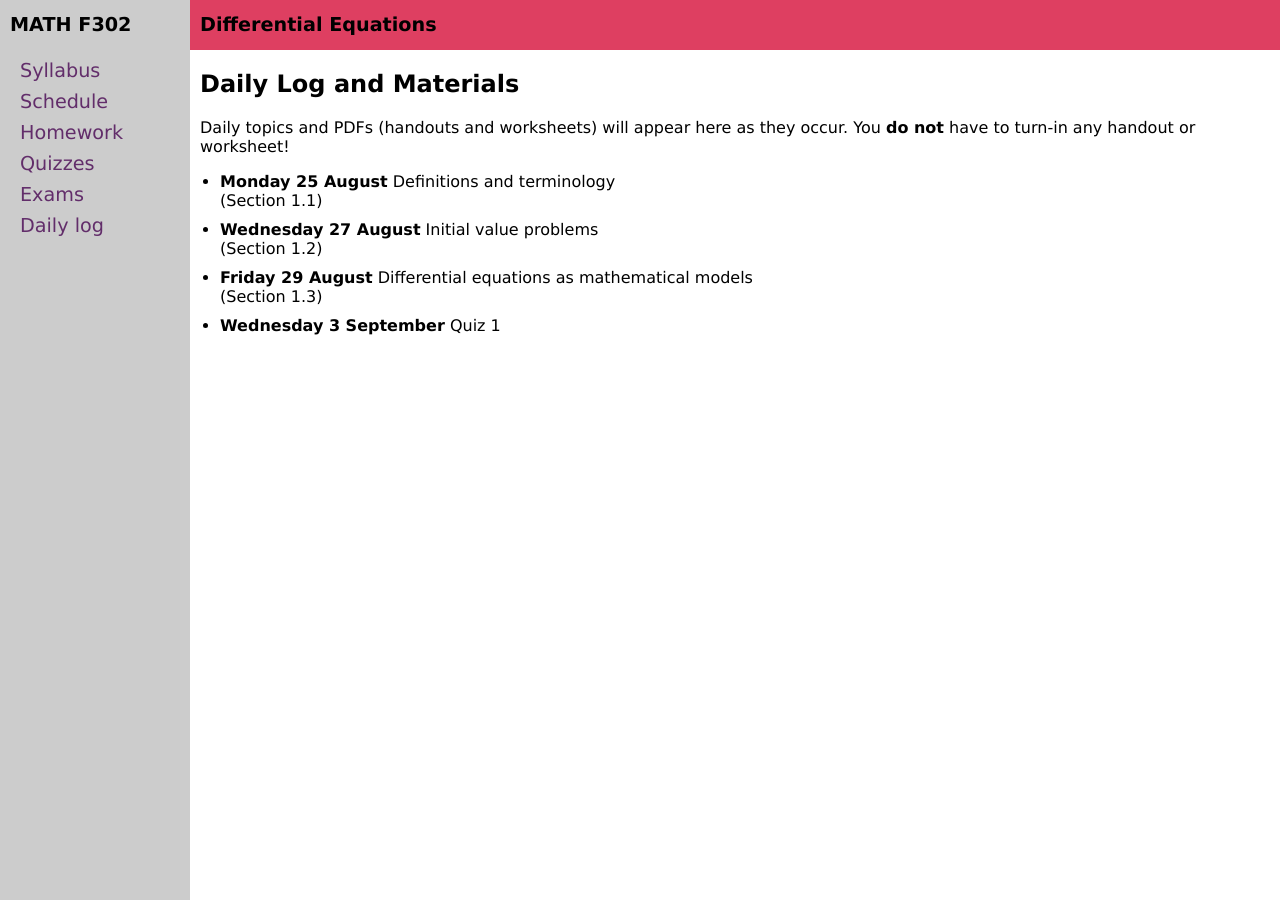
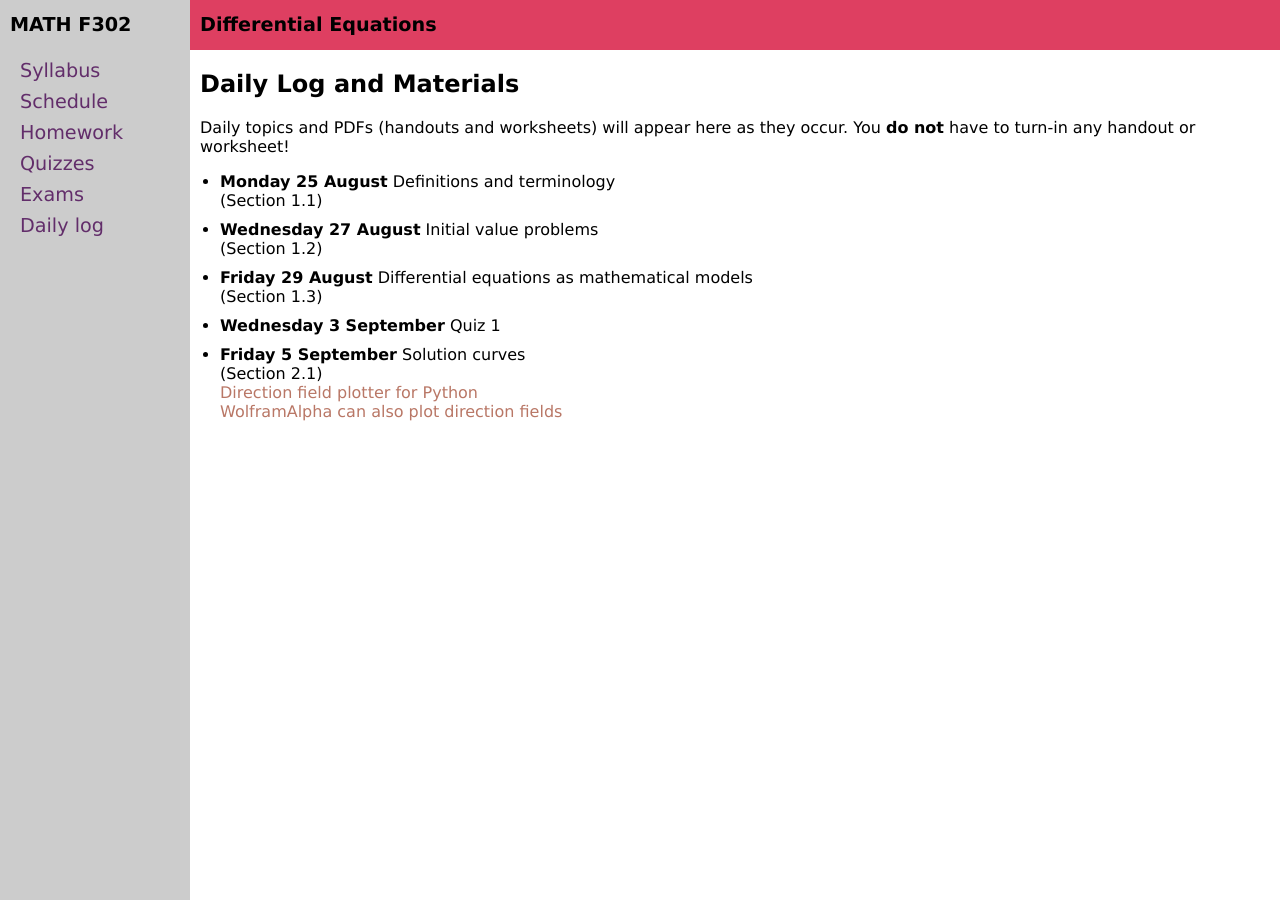
Before and after one commit to blackcurrantpi/ode, a Jekyll site: the page built from daily.md, in a window 1280 px wide. Built offline with Jekyll 4.4.1, drawn with Linux system fonts in a browser that asks for light colours.

Commit message:
add wrh2, update daily log and schedule

```diff
--- a/_data/daily.yml
+++ b/_data/daily.yml
@@ -21,3 +21,11 @@ daily:
 
 - name: Wednesday 3 September
   description: Quiz 1
+
+- name: Friday 5 September
+  description: Solution curves
+  chapter: 2.1
+  doc: codes/direction_field.py
+  docname: Direction field plotter for Python
+  otherurl: https://www.wolframalpha.com
+  otherurlname: "WolframAlpha can also plot direction fields"
```
Also changed, not shown: _data/homework.yml (+5 -11 lines), 2 other files.
